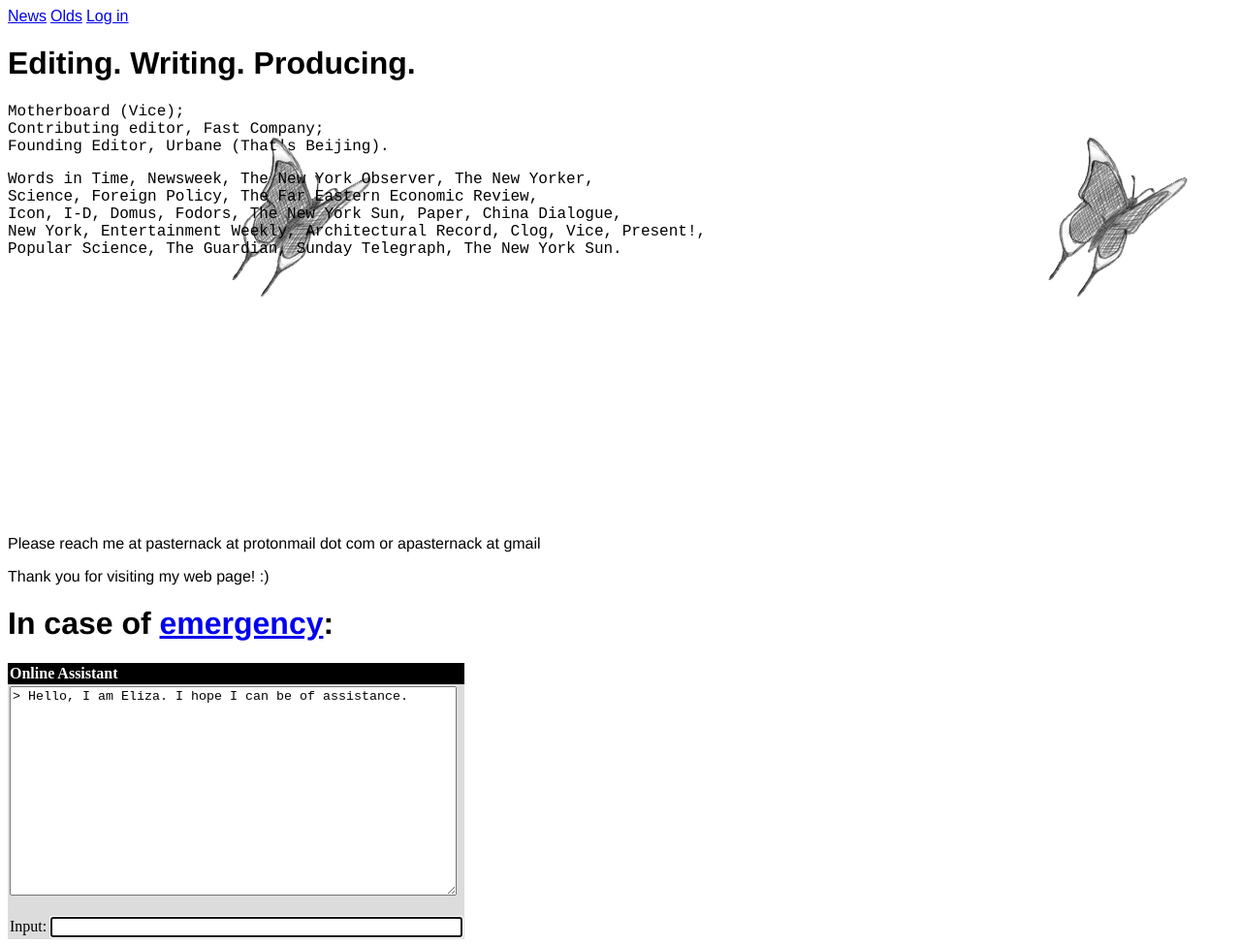
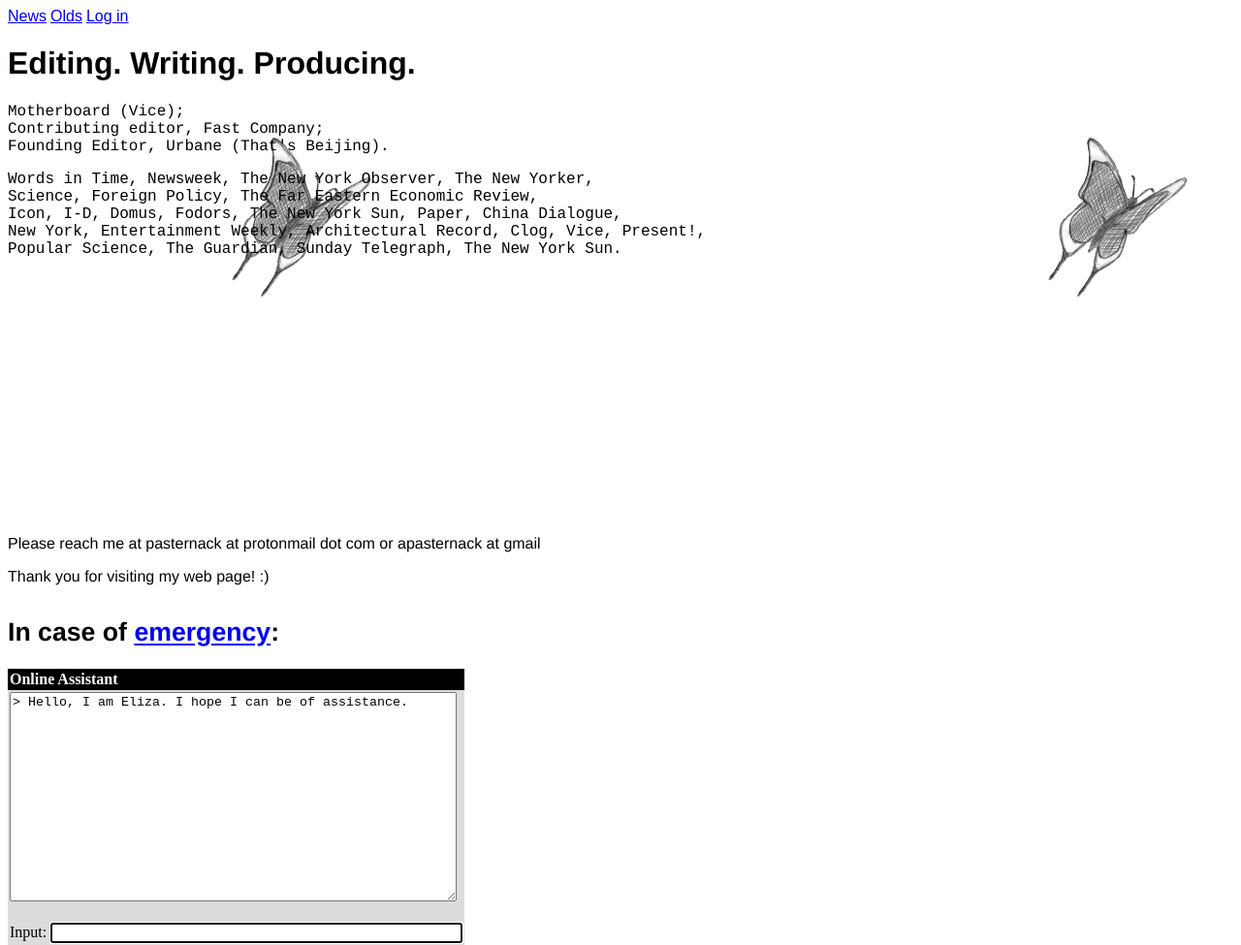
Before and after one commit to pasternack/pasternack.github.io, a plain HTML site: page index.html in a window 1280 px wide. Shown: the whole page at 97% size. Drawn offline with Linux system fonts and the light colour scheme.

Commit message:
Update index.html

```diff
--- a/index.html
+++ b/index.html
@@ -567,7 +567,7 @@
 // --></script>
 
 	<body onload="start();" bgcolor="#ffffff">
-		<h1 style="font-family: Helvetica">In case of <a href="https://www.poetryfoundation.org/poetrymagazine/poems/26538/meditations-in-an-emergency">emergency</a>:</h1>
+		<h1 style="font-family: Helvetica"><sub>In case of <a href="https://www.poetryfoundation.org/poetrymagazine/poems/26538/meditations-in-an-emergency">emergency</a>:</sub></h1>
 		<!-- contents -->
 		<table class="neurotoy" align="left" border="0" cellpadding="2" cellspacing="0">
 			<tbody><tr>
```
